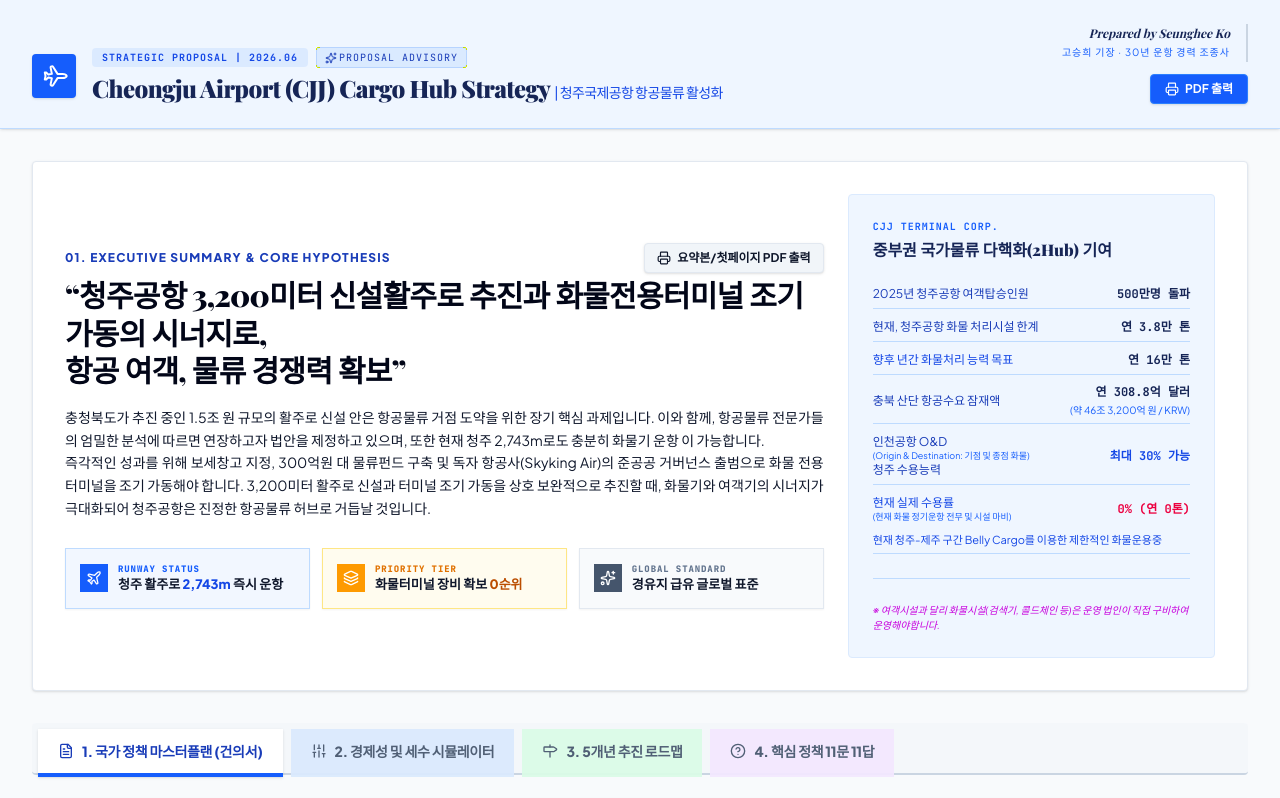
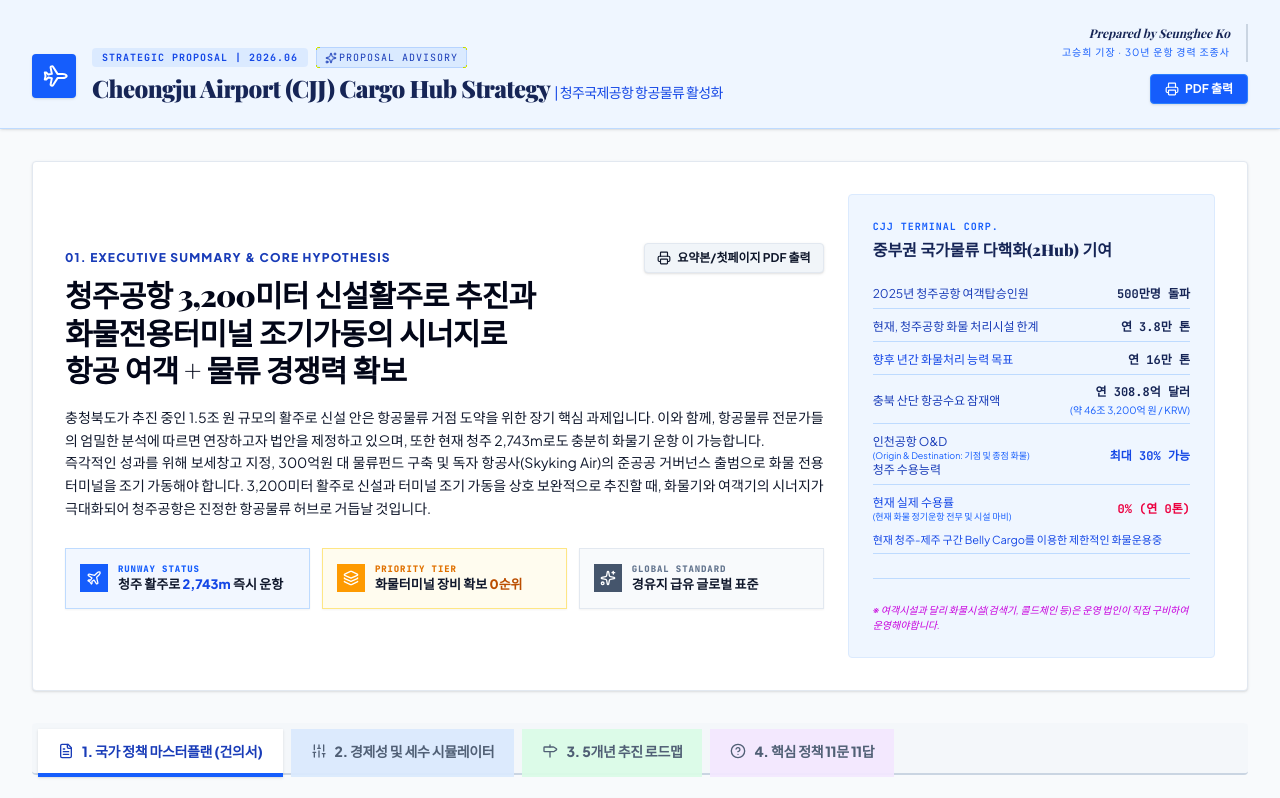
Before and after one commit to alamo99ko-ux/CJJ-Cargo-Terminal-Project, a React (Vite) app: page / in a window 1280 px wide. Shown: the top 798 px of the page. Built offline with nearby package versions, Linux system fonts and the light colour scheme; a web font is replaced by a local one.

Commit message:
feat: update main title for clarity
Refine the hero section heading to improve readability and emphasize the synergy between runway expansion and terminal activation.

```diff
--- a/src/App.tsx
+++ b/src/App.tsx
@@ -109,8 +109,8 @@ export default function App() {
               </button>
             </div>
             <h2 className="text-xl md:text-3xl font-black text-slate-950 font-serif leading-tight tracking-tight">
-              “청주공항 3,200미터 신설활주로 추진과 화물전용터미널 조기가동의 시너지로,<br/>
-              항공 여객, 물류 경쟁력 확보”
+              청주공항 3,200미터 신설활주로 추진과 <br/> 화물전용터미널 조기가동의 시너지로 <br/>
+              항공 여객 + 물류 경쟁력 확보
             </h2>
             <p className="text-slate-650 text-sm leading-relaxed text-justify">
               충청북도가 추진 중인 1.5조 원 규모의 활주로 신설 안은 항공물류 거점 도약을 위한 장기 핵심 과제입니다. 이와 함께, 항공물류 전문가들의 엄밀한 분석에 따르면
```
